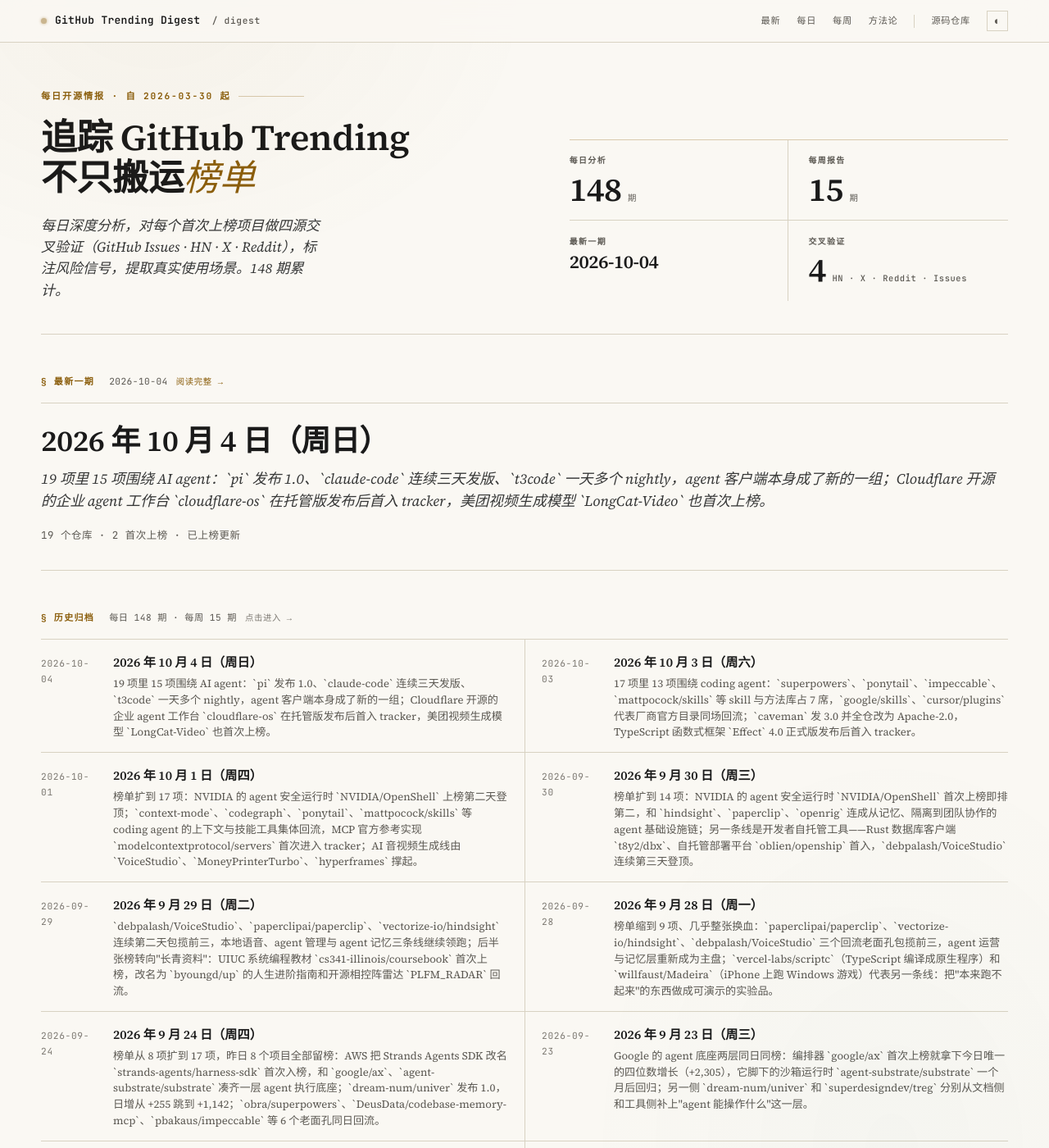
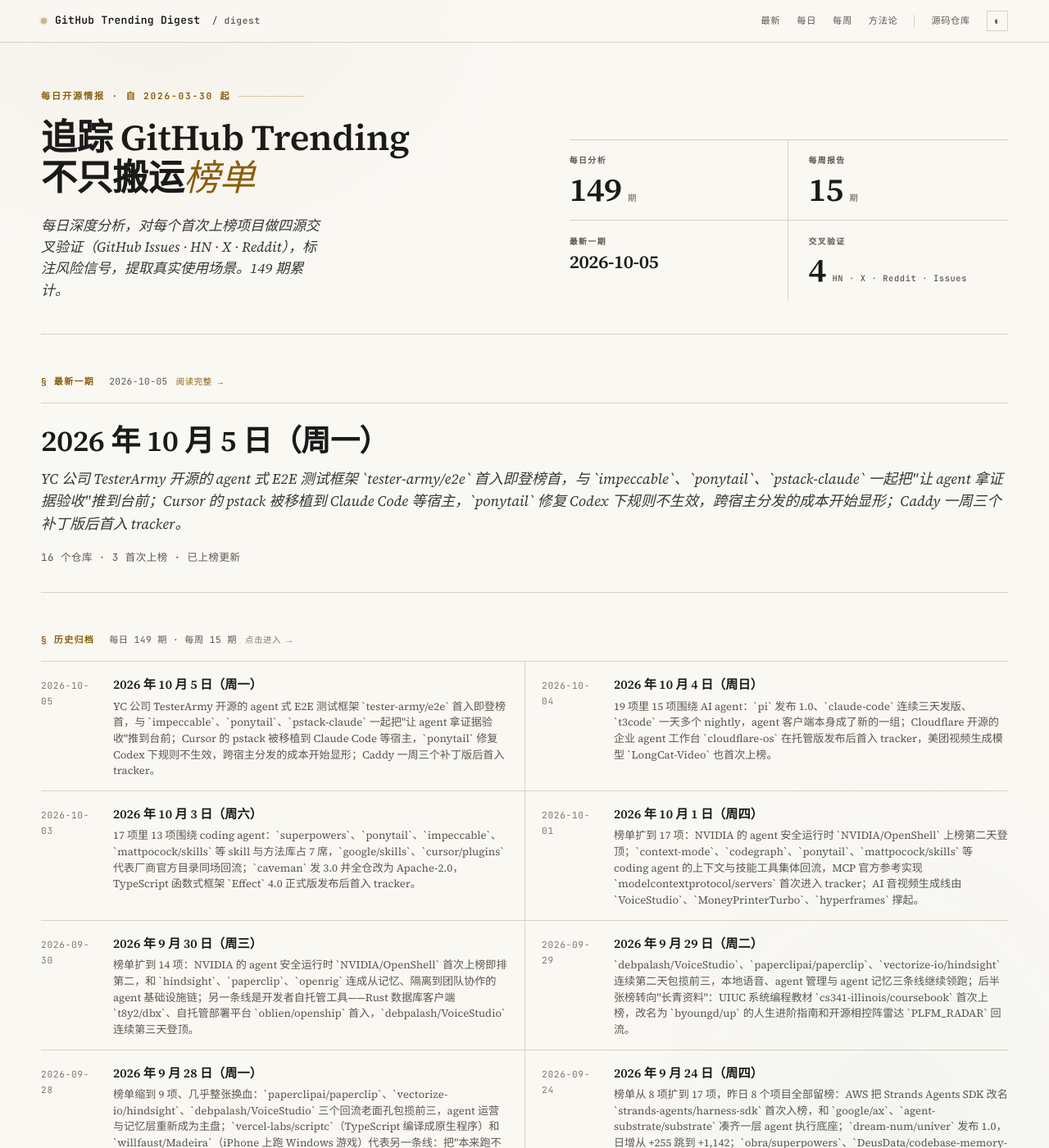
Before and after one commit to maxzyma/github-trending-digest, a Jekyll site: the page built from index.md, in a window 1280 px wide and 1400 px high. Shown: the whole window at 82% size. Built offline with Jekyll 4.4.1, drawn with Linux system fonts in a browser that asks for light colours; some of the changed lines change nothing that is shown; some of the changed text lies outside the part shown.

Commit message:
daily: 2026-10-05 public archive

```diff
--- /dev/null
+++ b/daily/2026-10-05-analysis.md
@@ -0,0 +1,210 @@
+---
+layout: daily
+date: 2026-10-05
+title: GitHub Trending 深度分析 — 2026 年 10 月 5 日（周一）
+subtitle: YC 公司 TesterArmy 开源的 agent 式 E2E 测试框架 `tester-army/e2e` 首入即登榜首，与 `impeccable`、`ponytail`、`pstack-claude` 一起把"让 agent 拿证据验收"推到台前；Cursor 的 pstack 被移植到 Claude Code 等宿主，`ponytail` 修复 Codex 下规则不生效，跨宿主分发的成本开始显形；Caddy 一周三个补丁版后首入 tracker。
+total: 16
+new_count: 3
+new_repos:
+  - repo: tester-army/e2e
+    stars: 3170
+    star_delta: 345
+    lang: TypeScript
+    source_strength: 中
+    risk_tags: ['stability', 'cost', 'dependency', 'bus_factor', 'vanity']
+  - repo: michael-denyer/pstack-claude
+    stars: 1154
+    star_delta: 232
+    lang: JavaScript
+    source_strength: 中
+    risk_tags: ['dependency', 'bus_factor', 'stability', 'cost', 'vanity']
+updated_repos:
+  - repo: pbakaus/impeccable
+    change: "="
+    days_listed: 3
+  - repo: DietrichGebert/ponytail
+    change: ↓3
+    days_listed: 4
+  - repo: Panniantong/Agent-Reach
+    change: "="
+    days_listed: 3
+  - repo: getsentry/sentry
+    change: ↑8
+    days_listed: 3
+  - repo: pingdotgg/t3code
+    change: ↓2
+    days_listed: 2
+  - repo: addyosmani/agent-skills
+    change: ↓2
+    days_listed: 2
+  - repo: thedotmack/claude-mem
+    change: ↓5
+    days_listed: 2
+  - repo: OpenCut-app/OpenCut
+    change: ↑4
+    days_listed: 2
+---
+
+# GitHub Trending 深度分析 — 2026 年 10 月 5 日（周一）
+
+_YC 公司 TesterArmy 开源的 agent 式 E2E 测试框架 `tester-army/e2e` 首入即登榜首，与 `impeccable`、`ponytail`、`pstack-claude` 一起把"让 agent 拿证据验收"推到台前；Cursor 的 pstack 被移植到 Claude Code 等宿主，`ponytail` 修复 Codex 下规则不生效，跨宿主分发的成本开始显形；Caddy 一周三个补丁版后首入 tracker。_
+
+_项目总数: 16 | 首次上榜: 3 | 重新上榜: 5 | 已上榜更新: 8 | 数据源: https://github.com/trending_
+
+---
+
+## 本日主线
+
+**主线一：榜单地图 — 16 项里 12 项围绕 AI agent，"给 agent 接新能力"成为第二大组。** 今日可分 5 组：
+
+- **Agent skill 与工作方法库**（6 项，最大盘）—— `pbakaus/impeccable`（=，#2，+1,171）、`coreyhaines31/marketingskills`（RE，#3）、`DietrichGebert/ponytail`（↓3，#4，154,930 ⭐，+1,894，全榜日增第一）、`michael-denyer/pstack-claude`（NEW，#11）、`addyosmani/agent-skills`（↓2，#12）、`garrytan/gstack`（RE，#14）
+- **给 agent 接上新领域**（4 项）—— `tester-army/e2e`（NEW 榜首，3,170 ⭐，+345）测试、`earthtojake/text-to-cad`（RE，#5）CAD 建模、`Panniantong/Agent-Reach`（=，#6，+980）全网读取、`calesthio/OpenMontage`（RE，#8）视频制作
+- **Agent 客户端与记忆**（2 项）—— `pingdotgg/t3code`（↓2，#9）、`thedotmack/claude-mem`（↓5，#13）
+- **成熟开发者基础设施**（2 项）—— `getsentry/sentry`（↑8，#7）、`caddyserver/caddy`（NEW，#10，知名老项目首入 tracker）
+- **本地推理与视频剪辑**（2 项）—— `OpenCut-app/OpenCut`（↑4，#15）、`antirez/ds4`（RE，#16）
+
+和 10-04 相比，昨天的 19 项今天留下 8 项，`affaan-m/ECC`、`Effect-TS/effect`、`JuliusBrussee/caveman`、`cloudflare/cloudflare-os`、`obra/superpowers`、`mattpocock/skills`、`earendil-works/pi`、`anthropics/claude-code` 等 11 项退场，榜单从 19 项收缩到 16 项。skill 层仍是最大盘，但构成在换：昨天以"省 token、改准确度"为主，今天新进来的是测试、CAD、视频这些垂直能力，以及把别家工作流搬过来的移植包。
+
+**主线二：验收与证据成为卖点 — 榜首 `e2e` 把 agent 测试做成"缓存回放"。** `tester-army/e2e` 10-01 正式发布，允许在同一个 TypeScript 测试里混用 Playwright 式的确定性断言和自然语言的 `agent.act()` / `agent.assert()`，Web 和 iOS/Android 共用一套 API。它的关键设计是：agent 步骤一旦被后续断言验证通过，下次运行直接回放录下的动作、不再调用模型，应用变了才重新调用。这正面回应了 agent 测试最常被诟病的两点，即结果不稳定和每次跑都要花钱。同一天，`impeccable` 合入首屏检查和被遮挡文本检测的修复（#938、#918），`ponytail` 给 review / audit 的发现加上编号（#523），`pstack-claude` 的卖点也是"复现、调查、修改、拿证据验收"的固定流程。skill 层的竞争点正在从"让 agent 写得更多"转向"让 agent 证明自己写对了"。
+
+**主线三：跨宿主分发的成本显形 — 同一套工作流要在 Cursor、Claude Code、Codex 之间搬运。** `pstack-claude` 把 Cursor 员工 Lauren Tan（@poteto）放在 `cursor/plugins` 里的 pstack 移植到 Claude Code、Codex、Pi、OpenCode、Gemini 等宿主，README 写明原版署名，但不是官方维护，issue 区最常见的诉求就是跟进上游（#21、#173）。反方向的例子是 `text-to-cad` 10-03 新增 Cursor 插件（#520）、`marketingskills` v2.11.16 新增 Codex 插件。代价也在今天暴露：`ponytail` v4.11.0 的发版说明承认，v4.10.2 起 `plugin.json` 的一行改动让 Codex、VS Code 和 Qwen 只把它当作 skill 包加载，hooks 没注册，规则根本没送到模型，建议 Codex 用户立即升级。多宿主覆盖已经成为 skill 包的标配，但每多一个宿主就多一套加载方式需要验证。
+
+**主线四：成熟基础设施在 agent 榜里留了位置 — Caddy 一周三个补丁版。** `caddy` 是 7.6 万 ⭐ 的 Go Web 服务器，以自动 HTTPS 著称，今天首入 tracker。9-30 至 10-03 连发 v2.11.5 ~ v2.11.7，v2.11.7 修复 2.11.6 新增默认空闲超时引起的回归：经 HTTP/2 反向代理时可能崩溃、长连接一分钟后被切断，官方建议 2.11.6 用户升级。`sentry` 连续第三天在榜并上升 8 位。两者今日 star 增量都不大（+24、+152），更像是发版和维护活动带来的曝光，而不是爆发式关注。
+
+**主线五：榜单解读提醒 — 两个 NEW 的社区足迹明显薄于传播热度。** `e2e` 3,170 ⭐ 对 8 个 subscribers（约 396:1），`pstack-claude` 1,154 ⭐ 对 3 个 subscribers（约 385:1），两者都主要由一位维护者提交，Reddit 均无讨论，热度分别来自作者发布帖（约 110 万浏览）和原版 pstack 的名气。另外 `Agent-Reach` 日增 +980，但最后一次提交仍是 9-15；`ds4` 最后提交停在 9-20。这些项目的价值未必有问题，但今天的 Trending 位置不能直接当作采用度证据。
+
+---
+
+## 首次上榜项目
+
+### [tester-army/e2e](https://github.com/tester-army/e2e) — NEW ⭐ 3,170（+345）| TypeScript | 信源：中
+
+**它是什么**: 一个自动化测试框架，用来检查网站和手机 App 的功能是不是正常。写测试时可以像传统工具那样精确地写"点这个按钮、检查这段文字"，也可以直接用一句话告诉 AI "去完成注册流程""确认购物车里有两件商品"，由 AI 自己操作页面。出自 YC 投资的测试公司 TesterArmy。
+
+**解决什么问题**: 以前写端到端测试，要么用 Playwright、Cypress 一行行写定位器，页面一改测试就坏；要么用 AI 代理去点，但每次运行结果可能不同，还要为每次调用付模型费用。`e2e` 的折中是：AI 第一次走通并通过断言后，把它的操作录下来，之后直接回放，不再调模型，页面变了才让 AI 重新走一遍。手机端则由同一套 API 驱动，可以替代 Maestro 这类专门的移动测试工具。
+
+**谁在用、怎么用**（来自 Issues/HN/X）:
+- PR 预览环境回归：母公司 Launch HN（48586299，132 分、69 评）中有用户用它验证每个 PR 的预览环境。
+- 替代手写移动测试：X 上有早期用户表示已用它替换手写的 Maestro 流程；外部用户反馈 Android 上持续刷新的界面每次读取要 20–40 秒（#841，未关闭）。
+- 提交前探索：`e2e explore` 用于提交 PR 前做一次性的探索式测试。
+
+**社区怎么评价**:
+- 正面: 作者发布帖约 110 万浏览，Vercel CEO Guillermo Rauch 转发称赞；缓存回放被认为是对 LLM 测试成本和不确定性的务实处理。
+- 负面: HN 上有人嫌 flaky、估算约 0.3 美元/测试、质疑 LLM 的非确定性，也有人认为 LLM 已经让直接写 Playwright 足够容易；测试从业者 davert 在 X 上指出探索式 agent 测试和带 AI 自愈的脚本回归是两回事。框架本身的两个 HN 帖子几乎无人讨论（1 分、3 分）。
+- 健康度: 3,170 ⭐ / 8 subscribers（约 396:1）/ 120 forks / 46 open（真实 issue 12 个，其余为 PR），历史 113 个 issue、698 个 PR，开发很活跃。7-22 建仓，10-04 仍有推送。okwasniewski 一人 520 次提交，下一位人类贡献者只有 9 次。
+
+**风险与争议**:
+- **stability**: 尚未 1.0，API 仍在变，#822 移除了 Playwright trace 录制，#648 带 breaking 标记；移动端仍有性能问题（#841）。
+- **cost**: agent 步骤调用用户自付的 LLM；可选的托管浏览器（Kernel）和模拟器（Expo EAS）是付费服务。
+- **dependency**: 开源框架同时是 TesterArmy 商业平台的获客入口，长期路线受公司策略影响。
+- **bus_factor**: 核心提交几乎全部来自一位维护者。
+- **vanity**: 程度较轻。比例偏高、仓库很新，热度主要来自作者和 KOL 传播，独立社区讨论少；但 issue/PR 数量显示是真实在开发的项目。
+
+**技术备注**: TypeScript，Apache-2.0；移动端由 agent-device 驱动；模型自带（API Key、订阅或本地模型），支持 Vercel AI Gateway。
+
+---
+
+### [michael-denyer/pstack-claude](https://github.com/michael-denyer/pstack-claude) — NEW ⭐ 1,154（+232）| JavaScript | 信源：中
+
+**它是什么**: 一个"搬运版"的 AI 编程工作流。原版 pstack 是 Cursor 员工 Lauren Tan 为 Cursor 写的插件，包含 20 多个 skill 和约 22 个固定流程（playbook）。这个仓库把它改写成 Claude Code、Codex、Pi、OpenCode、Gemini 等其他 AI 编程工具能用的版本。
+
+**解决什么问题**: 让 AI 修 bug 或做功能时，它常常直接动手改代码，跳过复现和验证。pstack 的做法是把一句需求拆成"复现问题、调查原因、委派修改、拿证据验收"几个固定步骤，核心入口是 `/poteto-mode`。原版只在 Cursor 里能用，这个移植让其他工具的用户也能用上同一套流程；它还额外加了一个自动路由 hook，遇到大任务时自动进入 poteto-mode。
+
+**谁在用、怎么用**（来自 Issues/X）:
+- 跟进上游：最常见的诉求是同步原版新版本（#21、#23、#173）。
+- 多运行时扩展：有人希望用 Grok CLI 做子 worker（#105），有人在扩展 Pi、Copilot 运行时（#146、#164）。
+- 实际故障：Windows 上 Codex 的 SessionStart hook 失效（#171 报告，#172 修复）。
+- 长任务迁移：X 用户 @robinebers 提到在 Claude 里跑"一个 fork"做 3–4 小时的中等规模迁移，但未点名是本仓。
+
+**社区怎么评价**:
+- 正面: 署名规范（附 `LICENSE-cursor-team-kit` 和 `NOTICE.md`），在 `tools/forks.json` 里声明了与原版的差异；发版密集，10-04 一天发出 v0.9.65 ~ v0.9.67。
+- 负面: HN、Reddit 均无本仓讨论，原版在 HN 也只有两个 1–2 分的帖子；另有 open-pstack、potetos-for-everyone 等竞争移植。
+- 健康度: 1,154 ⭐ / 3 subscribers（约 385:1）/ 129 forks / 6 open（5 个为 PR）。5-26 建仓，10-04 仍有推送。11 位贡献者，作者一人约 151 次提交，第二名 5 次。
+
+**风险与争议**:
+- **dependency**: 内容完全依赖上游 pstack 演进，同步滞后已多次被提出（#21、#173）；非官方移植，Cursor 不维护。
+- **bus_factor**: 作者一人约占 151/168 次提交。
+- **stability**: 版本仍在 0.9.x，一天多版；在 Prime Agent、OpenCode、Gemini CLI 上的子代理委派尚未经过验证。
+- **cost**: 编排多模型、开子代理，长任务 token 开销大。
+- **vanity**: 比例偏高、社区讨论薄，热度主要借原版 pstack 的名气。
+
+**技术备注**: JavaScript，MIT；原版位于 `cursor/plugins` 的 pstack 目录；以插件/skill 形式安装到各宿主。
+
+---
+
+### [caddyserver/caddy](https://github.com/caddyserver/caddy) — NEW ⭐ 76,583（+24）| Go | 知名老项目首入 tracker
+
+Go 编写的 Web 服务器和反向代理，以默认自动申请、续期 HTTPS 证书著称，支持 HTTP/1、2、3。9-30 至 10-03 连发 v2.11.5 ~ v2.11.7：v2.11.7 修复 2.11.6 引入默认空闲读写超时后出现的回归（经 HTTP/2 代理时可能崩溃、流一分钟后被切断），并支持新的 Incremental 头字段（RFC 10036），官方建议 2.11.6 用户升级。10-04 继续合入 TLS 握手的 `not` 匹配器（#8138）、RFC 3339 时间占位符（#8140）等改动。今日增量仅 +24，在榜更多反映发版活动而非关注度激增。
+
+---
+
+## RE 回归项目
+
+### coreyhaines31/marketingskills — RE（#3，上次上榜 2026-10-03）
+
+- **Stars**: 53,099（今日 +197，较 10-03 在榜时的 52,424 累计 +675）
+- **更新**: 10-03 连发 v2.11.15 ~ v2.11.17：v2.11.16 新增 OpenAI Codex 插件（#445），v2.11.17 把视频 skill 的 Hyperframes 示例替换为能实际运行的 CLI 写法（#667）。之后无新提交。
+
+### earthtojake/text-to-cad — RE（#5，上次上榜 2026-09-10）
+
+- **Stars**: 16,886（今日 +83，较 9-10 在榜时的 15,051 累计 +1,835）
+- **更新**: 10-03 一天发布 v0.7.9 ~ v0.7.11，新增 Cursor 插件并为每个目录提供独立插件分支（#520），修复导入空组件时的 STEP 加载（#524，新贡献者）；10-04 再修复纯线框组件的 STEP 加载（#526），并加快 agent 编辑和打开模型的速度。
+
+### calesthio/OpenMontage — RE（#8，上次上榜 2026-09-14）
+
+- **Stars**: 63,248（今日 +245，较 9-14 在榜时的 58,489 累计 +4,759）
+- **更新**: 9-14 上榜时代码已静默三周，10-03 恢复提交：刷新媒体生成服务的模型目录并接入 HeyGen Avatar V（#698），合入社区修复 Wan 2.2 文生视频的时序问题（#527）。仍无正式 release。
+
+### garrytan/gstack — RE（#14，上次上榜 2026-06-26）
+
+- **Stars**: 135,173（今日 +125，较 6-26 在榜时的 115,849 累计 +19,324）
+- **更新**: 版本号已推进到 v1.91.x，10-03 ~ 10-05 每天多次提交：包括一轮"严重问题修复"（检查门槛如实报告、不丢记忆）、Opus 5.5 适配的后续清理，以及安全审查工具扫描输入的可证明构建（v1.91.22.0）。
+
+### antirez/ds4 — RE（#16，上次上榜 2026-08-04）
+
+- **Stars**: 23,453（今日 +211，较 8-04 在榜时的 20,378 累计 +3,075）
+- **更新**: 9-19 至 9-20 有一批提交，加入 DeepSeek V4.1 Flash 的续写与路由质量对比，改进 Metal 路由精度，并隔离 ROCm/CUDA 测试；此后无推送，仍无 release。今日上榜找不到对应的新代码事件。
+
+---
+
+## 已上榜项目更新
+
+### pbakaus/impeccable — =（连续上榜 3 天，#2）
+
+- **Stars**: 76,332（今日 +1,171，较 10-04 的 75,351 增加 +981）
+- **更新**: 10-05 合入多项检查修复：首屏通过后补查缺失的代码区域（#938）、文本遮挡检测跳过折叠的 `<details>` 内容（#918）、修复 Windows PowerShell 无法解析 hook 命令（#859、#848）。最新版本仍是 10-02 的 skill-v4.5.0。
+
+### DietrichGebert/ponytail — ↓3（连续上榜 4 天，#4）
+
+- **Stars**: 154,930（今日 +1,894，全榜日增第一；较 10-04 的 153,473 增加 +1,457）
+- **更新**: 10-04 发布 v4.11.0，修复 v4.10.2 起 Codex、VS Code、Qwen 只按 skill 包加载、hooks 不注册导致规则未送达模型的问题；Hermes 改为只发送一次规则集；新增 Goose、Muse Code 等 7 个宿主的接入说明。10-05 给 review / audit 结果加编号（#523），并在贡献指南中说明新 skill 由维护者添加、想法走 issue（#1024）。
+
+### Panniantong/Agent-Reach — =（连续上榜 3 天，#6）
+
+- **Stars**: 90,940（今日 +980，较 10-04 的 89,850 增加 +1,090）
+- **更新**: 无显著更新。最后提交仍是 9-15（新增 Boss 直聘渠道，#627），最新发版 6-11 的 v1.5.0。
+
+### getsentry/sentry — ↑8（连续上榜 3 天，#7）
+
+- **Stars**: 45,394（今日 +152，较 10-04 的 45,213 增加 +181）
+- **更新**: 无新版本（最新 9-15 的 26.9.0）；10-04 之后无新提交，变化仍是 10-03 的循环依赖检测约定（#126411）和任务重试判断修正。
+
+### pingdotgg/t3code — ↓2（连续上榜 2 天，#9）
+
+- **Stars**: 25,195（今日 +490，较 10-04 的 24,712 增加 +483）
+- **更新**: 10-04 继续发布多个 0.0.46 nightly；10-05 撤回自动修复文件链接功能（#15824），修复 Linux 下设备中心运行目录恢复（#12402）和以 `~` 开头的媒体路径（#15618）。
+
+### addyosmani/agent-skills — ↓2（连续上榜 2 天，#12）
+
+- **Stars**: 101,230（今日 +336，较 10-04 的 100,857 增加 +373）
+- **更新**: 无显著更新。最近变化仍是 10-03 的 0.6.12 及接入指南收录标准（#641）。
+
+### thedotmack/claude-mem — ↓5（连续上榜 2 天，#13）
+
+- **Stars**: 96,153（今日 +628，较 10-04 的 95,605 增加 +548）
+- **更新**: 10-04 发布 v13.30.0：hooks 不再等待后台 worker，事件先落盘立即返回，会话开始时直接读取预先准备好的上下文；写记忆的观察进程更省钱，用户提问不再单独触发一次模型调用，提示词前缀固定以复用服务商的提示缓存，OpenRouter 请求带上会话标签（#4418）。
+
+### OpenCut-app/OpenCut — ↑4（连续上榜 2 天，#15）
+
+- **Stars**: 92,172（今日 +512，较 10-04 的 91,638 增加 +534）
+- **更新**: 无显著更新。最近推送仍是 9-24 的 FFmpeg 构建流程，应用版本停在 4-15 的 v0.3.0。
--- /dev/null
+++ b/daily/2026-10-05.md
@@ -0,0 +1,22 @@
+# GitHub Trending 每日榜单 — 2026 年 10 月 5 日（周一）
+
+| # | 项目 | Stars | 今日 | 排名变化 |
+|---|------|-------|------|---------|
+| 1 | [tester-army/e2e](https://github.com/tester-army/e2e) | 3,170 | +345 | NEW |
+| 2 | [pbakaus/impeccable](https://github.com/pbakaus/impeccable) | 76,332 | +1,171 | = |
+| 3 | [coreyhaines31/marketingskills](https://github.com/coreyhaines31/marketingskills) | 53,099 | +197 | RE |
+| 4 | [DietrichGebert/ponytail](https://github.com/DietrichGebert/ponytail) | 154,930 | +1,894 | ↓3 |
+| 5 | [earthtojake/text-to-cad](https://github.com/earthtojake/text-to-cad) | 16,886 | +83 | RE |
+| 6 | [Panniantong/Agent-Reach](https://github.com/Panniantong/Agent-Reach) | 90,940 | +980 | = |
+| 7 | [getsentry/sentry](https://github.com/getsentry/sentry) | 45,394 | +152 | ↑8 |
+| 8 | [calesthio/OpenMontage](https://github.com/calesthio/OpenMontage) | 63,248 | +245 | RE |
+| 9 | [pingdotgg/t3code](https://github.com/pingdotgg/t3code) | 25,195 | +490 | ↓2 |
+| 10 | [caddyserver/caddy](https://github.com/caddyserver/caddy) | 76,583 | +24 | NEW |
+| 11 | [michael-denyer/pstack-claude](https://github.com/michael-denyer/pstack-claude) | 1,154 | +232 | NEW |
+| 12 | [addyosmani/agent-skills](https://github.com/addyosmani/agent-skills) | 101,230 | +336 | ↓2 |
+| 13 | [thedotmack/claude-mem](https://github.com/thedotmack/claude-mem) | 96,153 | +628 | ↓5 |
+| 14 | [garrytan/gstack](https://github.com/garrytan/gstack) | 135,173 | +125 | RE |
+| 15 | [OpenCut-app/OpenCut](https://github.com/OpenCut-app/OpenCut) | 92,172 | +512 | ↑4 |
+| 16 | [antirez/ds4](https://github.com/antirez/ds4) | 23,453 | +211 | RE |
+
+> 数据源：<https://github.com/trending> · 抓取于 2026-10-05
--- a/index.md
+++ b/index.md
@@ -48,6 +48,7 @@
 
 ## Daily Analysis
 
+- [2026-10-05](daily/2026-10-05-analysis) — YC 公司 TesterArmy 开源的 agent 式 E2E 测试框架 tester-army/e2e 首入即登榜首，与 impeccable、ponytail、pstack-claude 一起把“让 agent 拿证据验收”推到台前；Cursor 的 pstack 被移植到 Claude Code 等宿主，ponytail 修复 Codex 下规则不生效，跨宿主分发的成本开始显形；Caddy 一周三个补丁版后首入 tracker。
 - [2026-10-04](daily/2026-10-04-analysis) — 19 项里 15 项围绕 AI agent：pi 发布 1.0、claude-code 连续三天发版、t3code 一天多个 nightly，agent 客户端本身成了新的一组；Cloudflare 开源的企业 agent 工作台 cloudflare-os 在托管版发布后首入 tracker，美团视频生成模型 LongCat-Video 也首次上榜。
 - [2026-10-03](daily/2026-10-03-analysis) — 17 项里 13 项围绕 coding agent：superpowers、ponytail、impeccable、mattpocock/skills 等 skill 与方法库占 7 席，google/skills、cursor/plugins 代表厂商官方目录同场回流；caveman 发 3.0 并全仓改为 Apache-2.0，TypeScript 函数式框架 Effect 4.0 正式版发布后首入 tracker。
 - [2026-10-01](daily/2026-10-01-analysis) — 榜单扩到 17 项：NVIDIA 的 agent 安全运行时 NVIDIA/OpenShell 上榜第二天登顶；context-mode、codegraph、ponytail、mattpocock/skills 等 coding agent 的上下文与技能工具集体回流，MCP 官方参考实现 modelcontextprotocol/servers 首次进入 tracker；AI 音视频生成线由 VoiceStudio、MoneyPrinterTurbo、hyperframes 撑起。
```
